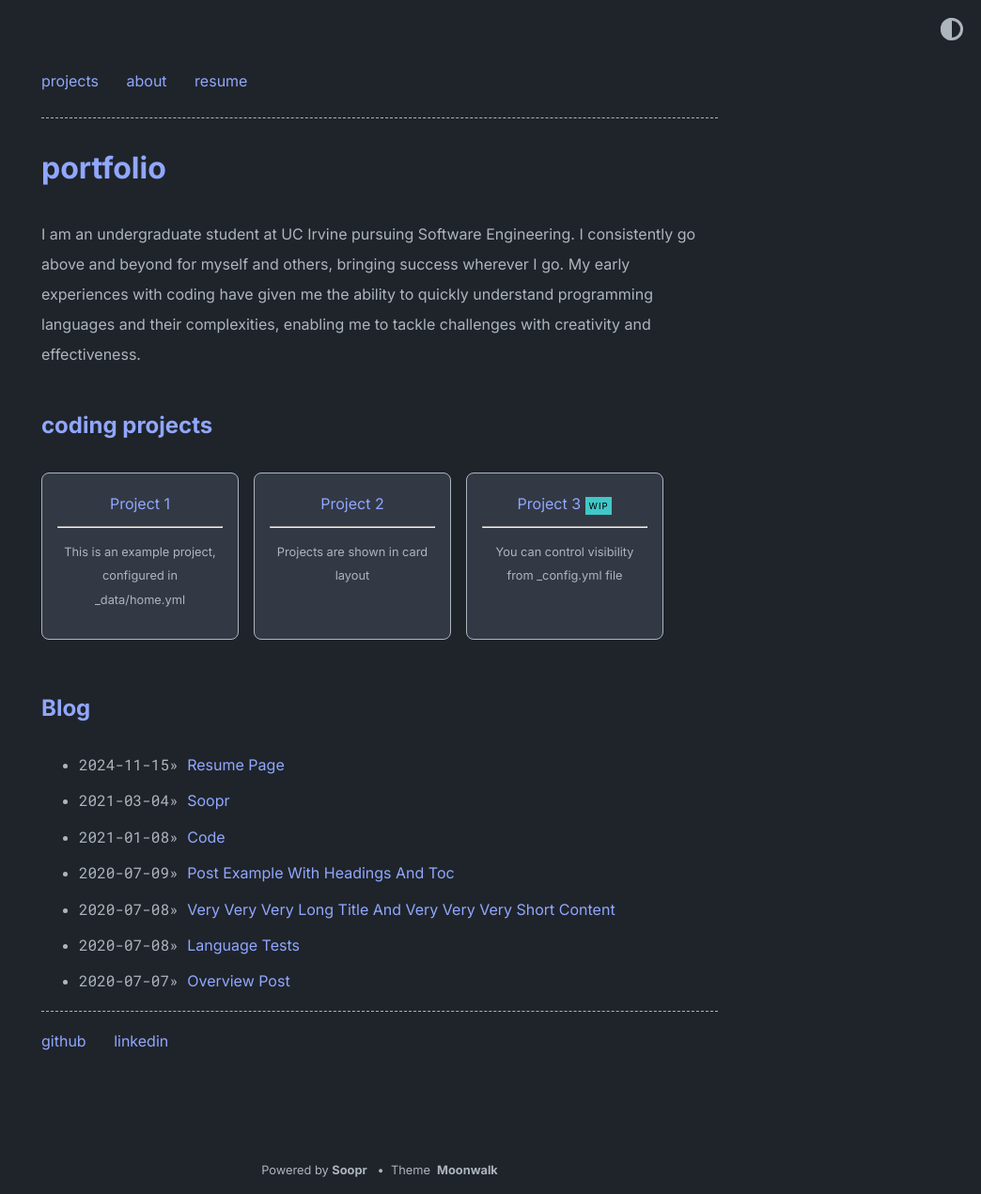
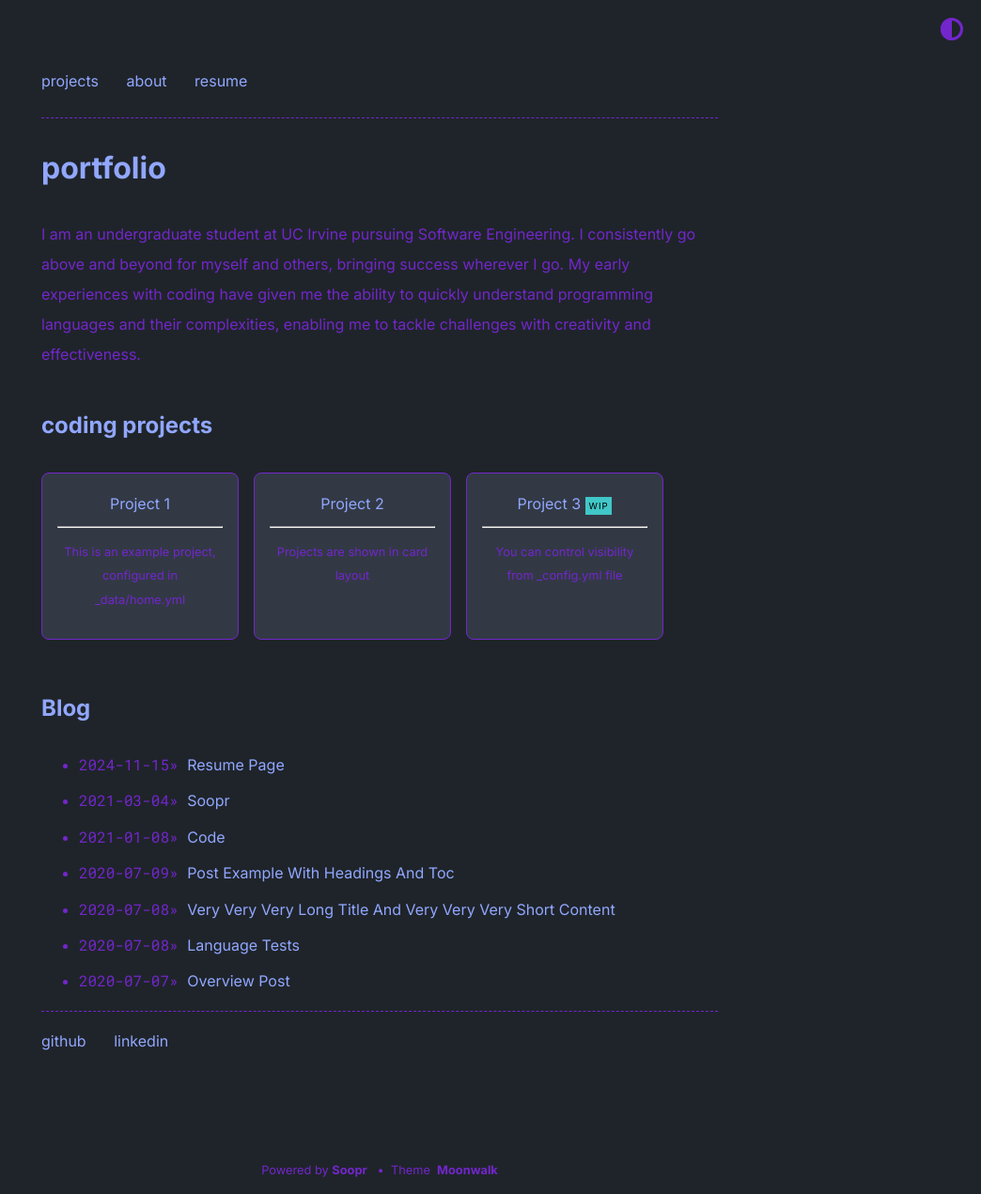
Before and after one commit to jshields06/jshields06.github.io, a Jekyll site: the page built from index.md, in a window 1280 px wide. Shown: the whole page at 94% size, without its empty margins (236-1280 px from the left). Built offline with Jekyll 4.4.1, drawn with Linux system fonts in a browser that asks for light colours.

Commit message:
update color

```diff
--- a/_sass/moonwalk.scss
+++ b/_sass/moonwalk.scss
@@ -84,7 +84,7 @@ img {
         --highlight: #41C7C7;
         --bg: #1f242A;
         --bg-secondary: #323945;
-        --text: #adb5bd;
+        --text: #7326CC;
         --text-secondary: #9CA3AF;
         --code-text: #91A7FF;
         --share-text: #C4C4C4;
```
